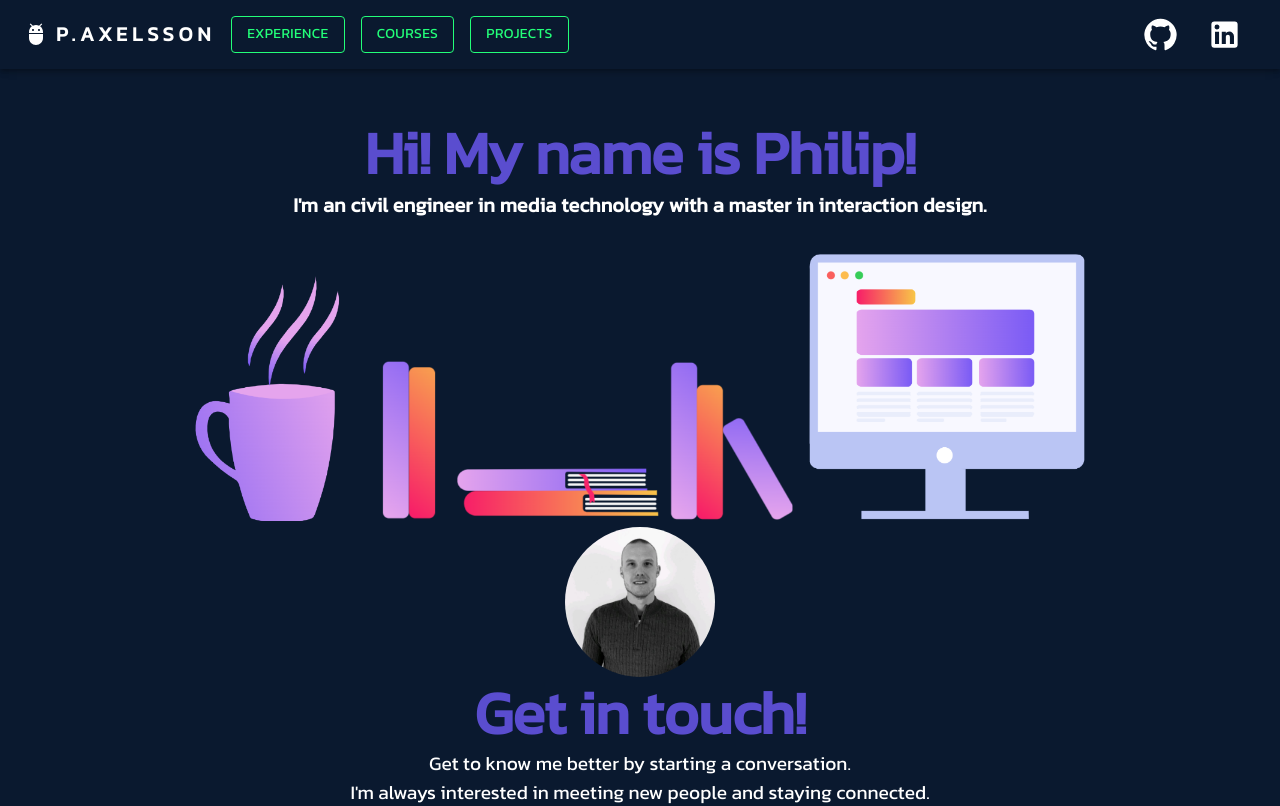
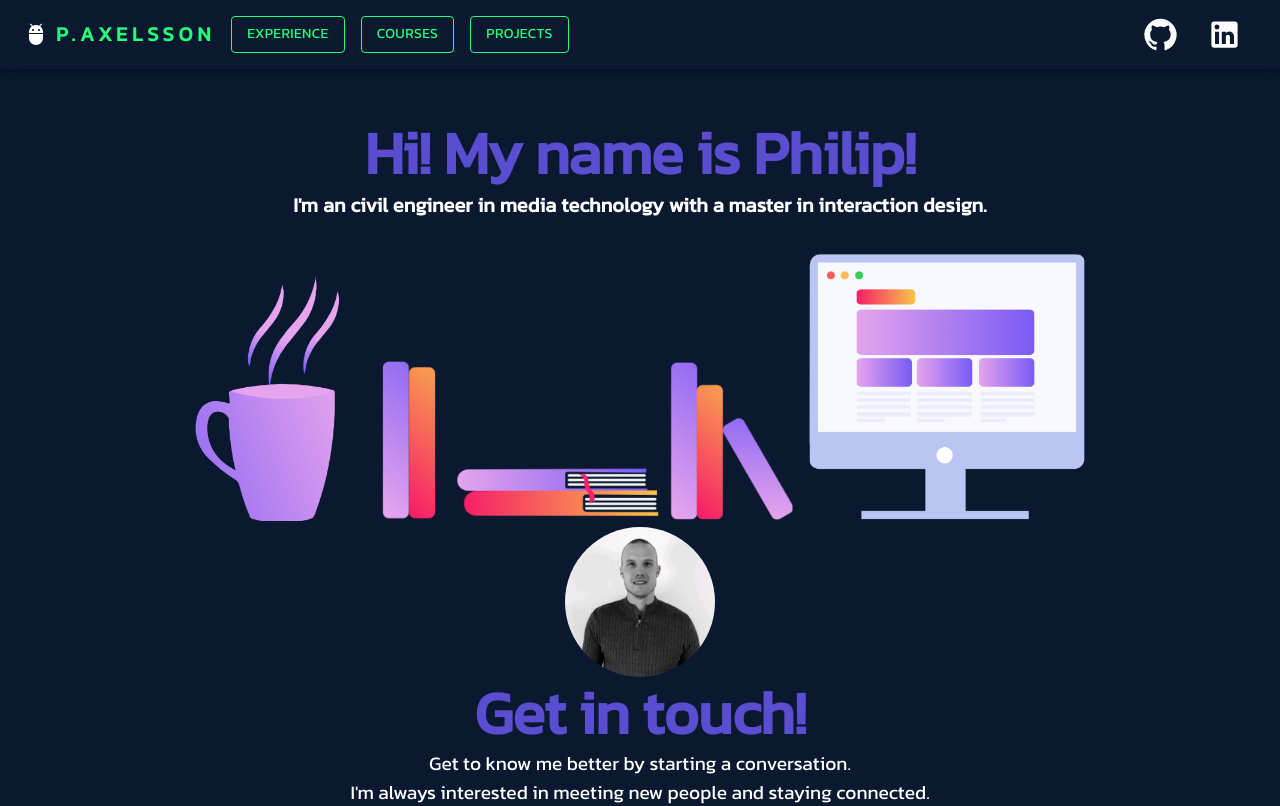
Before and after one commit to philipaxelsson94/my-portfolio, a React (Create React App) app: page / in a window 1280 px wide. Shown: the top 806 px of the page. Built offline with nearby package versions, Linux system fonts and the light colour scheme.

Commit message:
ändring av loggo färg

```diff
--- a/src/components/NavBar.js
+++ b/src/components/NavBar.js
@@ -45,7 +45,7 @@ function ResponsiveAppBar() {
               fontFamily: 'monospace',
               fontWeight: 700,
               letterSpacing: '.3rem',
-              color: 'inherit',
+              color: '#23ff79',
               textDecoration: 'none',
             }}
           >
@@ -106,7 +106,7 @@ function ResponsiveAppBar() {
               fontFamily: 'monospace',
               fontWeight: 700,
               letterSpacing: '.3rem',
-              color: 'inherit',
+              color: '#23ff79',
               textDecoration: 'none',
             }}
           >
```
